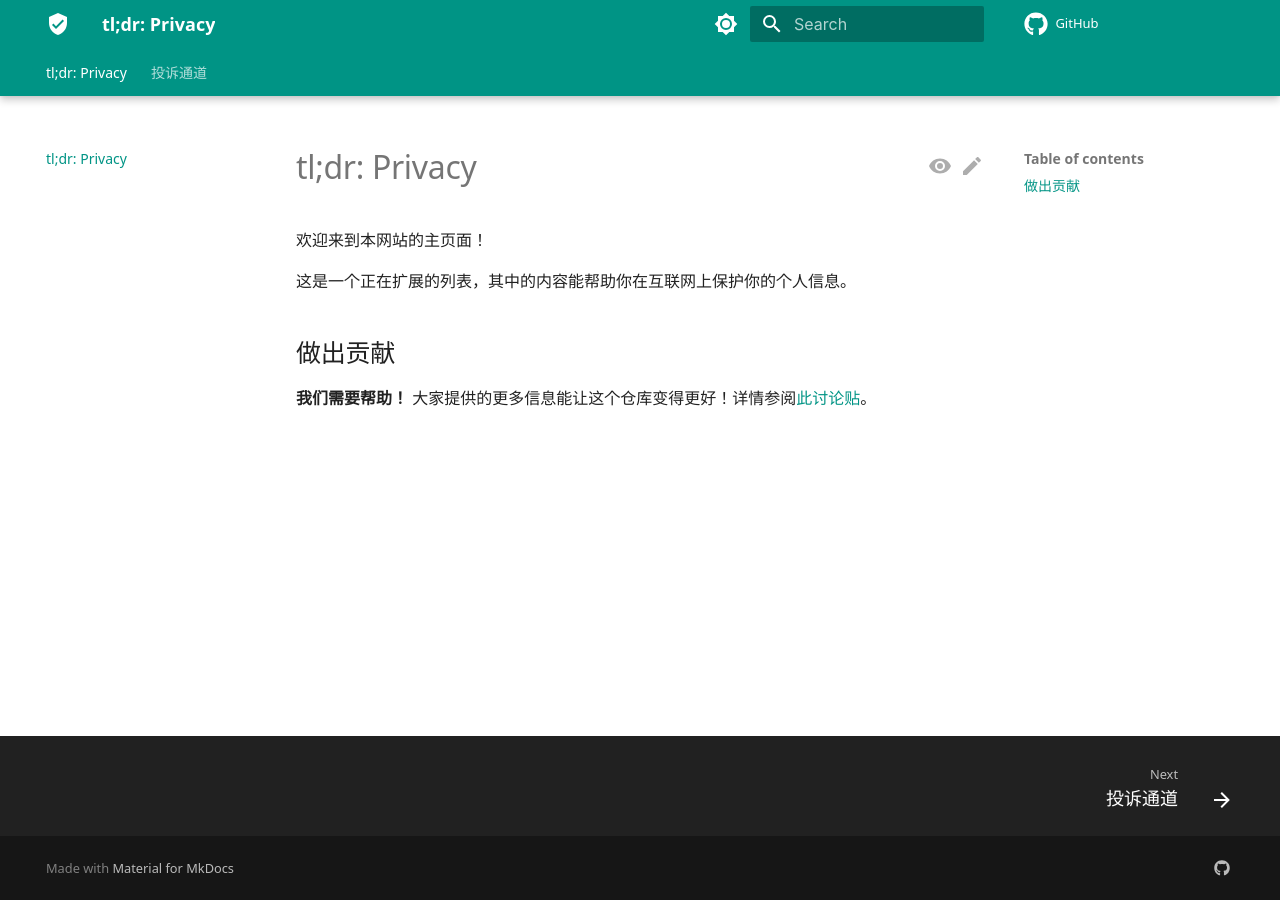
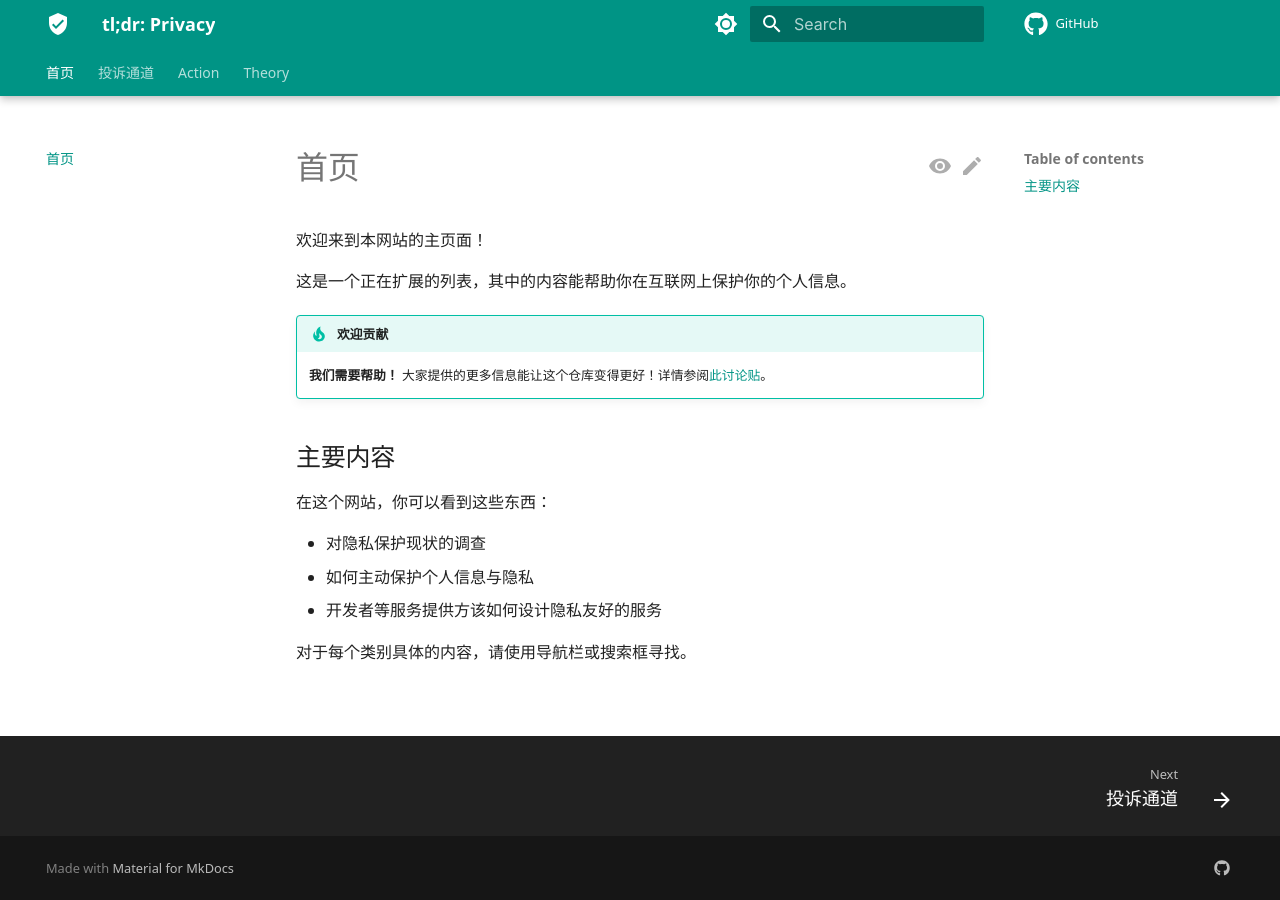
Before and after one commit to CloneWith/tldr-privacy, an MkDocs documentation site: the page built from docs/index.md, in a window 1280 px wide. Built offline with MkDocs 1.6.1 and Material for MkDocs 9.7.7, drawn with Linux system fonts in a browser that asks for light colours; comment, search, counter and statistics services are not loaded.

Commit message:
Add page indexes

```diff
--- a/docs/index.md
+++ b/docs/index.md
@@ -2,12 +2,22 @@
 comments: true
 ---
 
-# tl;dr: Privacy
+# 首页
 
 欢迎来到本网站的主页面！
 
 这是一个正在扩展的列表，其中的内容能帮助你在互联网上保护你的个人信息。
 
-## 做出贡献
+!!! tip "欢迎贡献"
 
-**我们需要帮助！** 大家提供的更多信息能让这个仓库变得更好！详情参阅[此讨论贴](https://github.com/CloneWith/CloneWith.github.io/discussions/36)。
+    **我们需要帮助！** 大家提供的更多信息能让这个仓库变得更好！详情参阅[此讨论贴](https://github.com/CloneWith/CloneWith.github.io/discussions/36)。
+
+## 主要内容
+
+在这个网站，你可以看到这些东西：
+
+- 对隐私保护现状的调查
+- 如何主动保护个人信息与隐私
+- 开发者等服务提供方该如何设计隐私友好的服务
+
+对于每个类别具体的内容，请使用导航栏或搜索框寻找。
--- a/mkdocs.yml
+++ b/mkdocs.yml
@@ -54,6 +54,7 @@ plugins:
   - git-revision-date-localized:
       enable_creation_date: true
   - git-committers:
+      enabled: !ENV [CI, false]
       repository: CloneWith/tldr-privacy
       branch: main
 
```
Also changed, not shown: docs/action/index.md (added, +8 -0 lines), docs/theory/index.md (added, +3 -0 lines).
